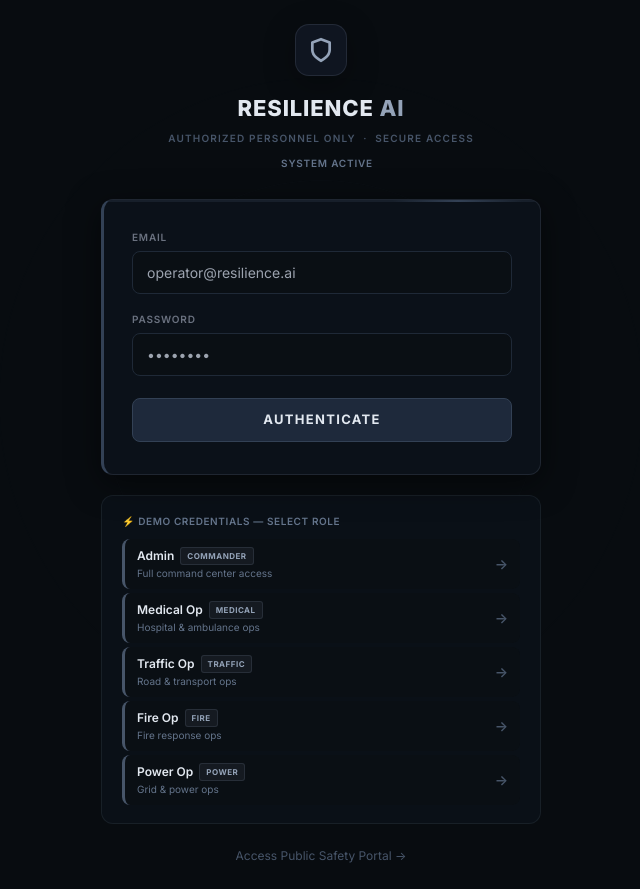
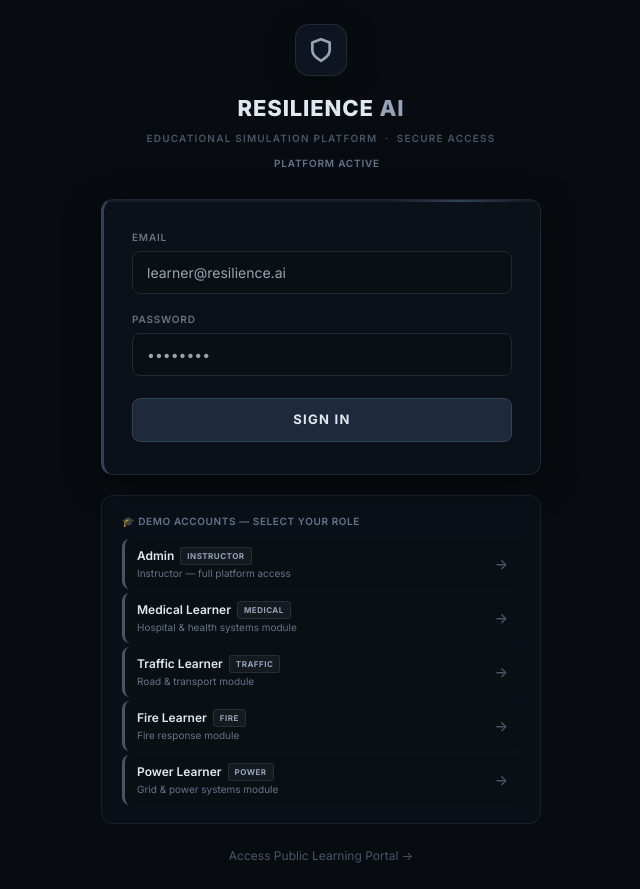
Before and after one commit to omkarkarale/Resilience-AI, a React (Vite) app in the folder frontend/: page /login in a window 1280 px wide. Shown: the whole page, without its empty margins (319-959 px from the left). Built offline with nearby package versions, Linux system fonts and the light colour scheme.

Commit message:
minute changes

```diff
--- a/frontend/src/components/AgentLog.jsx
+++ b/frontend/src/components/AgentLog.jsx
@@ -19,7 +19,7 @@ export default function AgentLog({ logs = [] }) {
     return (
         <div className="glass-card" style={{ padding: '14px 16px', maxHeight: 400, display: 'flex', flexDirection: 'column' }}>
             <div style={{ fontSize: 11, fontWeight: 600, letterSpacing: '0.05em', textTransform: 'uppercase', color: 'var(--text-secondary)', marginBottom: 8 }}>
-                Agent Activity
+                Model Activity
             </div>
 
             <div ref={scrollRef} style={{ flex: 1, overflowY: 'auto', maxHeight: 340 }}>
@@ -37,7 +37,7 @@ export default function AgentLog({ logs = [] }) {
                         }}>
                             <div style={{ display: 'flex', justifyContent: 'space-between', alignItems: 'center' }}>
                                 <span style={{ fontSize: 10, fontWeight: 600, color: AGENT_COLORS[log.agent] || 'var(--text-secondary)' }}>
-                                    {log.agent?.replace(' Agent', '')}
+                                    {log.agent?.replace(' Agent', ' Model')}
                                 </span>
                                 <span style={{ fontSize: 9, color: 'var(--text-tertiary)', fontVariantNumeric: 'tabular-nums' }}>T{log.tick || '-'}</span>
                             </div>
--- a/frontend/src/components/AuditLogPanel.jsx
+++ b/frontend/src/components/AuditLogPanel.jsx
@@ -24,10 +24,10 @@ export default function AuditLogPanel() {
     const getActionColor = (action, success) => {
         if (!success) return '#ef4444';
         if (action.includes('login')) return '#22c55e';
-        if (action.includes('simulation')) return '#3b82f6';
-        if (action.includes('report')) return '#8b5cf6';
-        if (action.includes('announcement')) return '#f59e0b';
-        if (action.includes('user')) return '#6366f1';
+        if (action.includes('experiment')) return '#3b82f6';
+        if (action.includes('observation')) return '#8b5cf6';
+        if (action.includes('notice')) return '#f59e0b';
+        if (action.includes('participant')) return '#6366f1';
         return '#7a8599';
     };
 
--- a/frontend/src/components/Dashboard.jsx
+++ b/frontend/src/components/Dashboard.jsx
@@ -102,7 +102,7 @@ const Dashboard = React.memo(function Dashboard({ state, userRole = 'admin', use
             <div className="glass-card" style={{ padding: '14px 16px' }}>
                 <div style={{ display: 'flex', alignItems: 'center', justifyContent: 'space-between', marginBottom: 10 }}>
                     <span style={{ fontSize: 11, fontWeight: 600, letterSpacing: '0.05em', textTransform: 'uppercase', color: 'var(--text-secondary)' }}>
-                        Assessment
+                        Simulation Analysis
                     </span>
                     <span style={{ fontSize: 10, fontWeight: 600, color: 'var(--text-tertiary)', fontVariantNumeric: 'tabular-nums' }}>
                         T+{tick.toString().padStart(3, '0')}
@@ -170,7 +170,7 @@ const Dashboard = React.memo(function Dashboard({ state, userRole = 'admin', use
             {uniqueRecs.length > 0 && (
                 <div className="glass-card" style={{ padding: '14px 16px', position: 'relative' }}>
                     <div style={{ fontSize: 11, fontWeight: 600, letterSpacing: '0.05em', textTransform: 'uppercase', color: 'var(--text-secondary)', marginBottom: 8 }}>
-                        Priority Actions ({uniqueRecs.length})
+                        Recommended Interventions ({uniqueRecs.length})
                     </div>
                     <div
                         className="overflow-y-auto"
@@ -267,7 +267,7 @@ const Dashboard = React.memo(function Dashboard({ state, userRole = 'admin', use
             {/* District Risk Scores */}
             <div className="glass-card" style={{ padding: '14px 16px' }}>
                 <div style={{ fontSize: 11, fontWeight: 600, letterSpacing: '0.05em', textTransform: 'uppercase', color: 'var(--text-secondary)', marginBottom: 8 }}>
-                    District Risk
+                    Zone Vulnerability Analysis
                 </div>
                 <div style={{ display: 'grid', gridTemplateColumns: '1fr 1fr', gap: 3 }}>
                     {sortedZones.map(zone => (
--- a/frontend/src/components/LoginPage.jsx
+++ b/frontend/src/components/LoginPage.jsx
@@ -4,19 +4,19 @@ import { useAuth } from '../context/AuthContext';
 
 /* ── Role config ──────────────────────────────────────────────── */
 const ROLE_BADGES = {
-    Admin:        'COMMANDER',
-    'Medical Op': 'MEDICAL',
-    'Traffic Op': 'TRAFFIC',
-    'Fire Op':    'FIRE',
-    'Power Op':   'POWER',
+    Admin:           'INSTRUCTOR',
+    'Medical Learner': 'MEDICAL',
+    'Traffic Learner': 'TRAFFIC',
+    'Fire Learner':    'FIRE',
+    'Power Learner':   'POWER',
 };
 
 const DEMO_ACCOUNTS = [
-    { label: 'Admin', email: 'admin@resilience.ai', password: 'admin123', desc: 'Full command center access' },
-    { label: 'Medical Op', email: 'medical@resilience.ai', password: 'operator123', desc: 'Hospital & ambulance ops' },
-    { label: 'Traffic Op', email: 'traffic@resilience.ai', password: 'operator123', desc: 'Road & transport ops' },
-    { label: 'Fire Op', email: 'fire@resilience.ai', password: 'operator123', desc: 'Fire response ops' },
-    { label: 'Power Op', email: 'power@resilience.ai', password: 'operator123', desc: 'Grid & power ops' },
+    { label: 'Admin', email: 'admin@resilience.ai', password: 'admin123', desc: 'Instructor — full platform access' },
+    { label: 'Medical Learner', email: 'medical@resilience.ai', password: 'operator123', desc: 'Hospital & health systems module' },
+    { label: 'Traffic Learner', email: 'traffic@resilience.ai', password: 'operator123', desc: 'Road & transport module' },
+    { label: 'Fire Learner', email: 'fire@resilience.ai', password: 'operator123', desc: 'Fire response module' },
+    { label: 'Power Learner', email: 'power@resilience.ai', password: 'operator123', desc: 'Grid & power systems module' },
 ];
 
 /* ── CSS-only animations (injected once) ──────────────────────── */
@@ -146,7 +146,7 @@ export default function LoginPage() {
                             fontSize: 10, color: '#475569', marginTop: 6,
                             fontWeight: 600, letterSpacing: '0.12em', textTransform: 'uppercase',
                         }}>
-                            AUTHORIZED PERSONNEL ONLY &nbsp;·&nbsp; SECURE ACCESS
+                            EDUCATIONAL SIMULATION PLATFORM &nbsp;·&nbsp; SECURE ACCESS
                         </div>
                         <div style={{
                             display: 'flex', alignItems: 'center', justifyContent: 'center',
@@ -159,7 +159,7 @@ export default function LoginPage() {
                                 display: 'inline-block',
                             }} />
                             <span style={{ fontSize: 10, color: '#64748b', fontWeight: 600, letterSpacing: '0.08em' }}>
-                                SYSTEM ACTIVE
+                                PLATFORM ACTIVE
                             </span>
                         </div>
                     </div>
@@ -203,7 +203,7 @@ export default function LoginPage() {
                                         value={email}
                                         onChange={e => setEmail(e.target.value)}
                                         required
-                                        placeholder="operator@resilience.ai"
+                                        placeholder="learner@resilience.ai"
                                         style={{
                                             width: '100%', padding: '10px 14px',
                                             background: '#0a0f14',
@@ -283,7 +283,7 @@ export default function LoginPage() {
                                         }
                                     }}
                                 >
-                                    {loading ? 'Authenticating…' : 'AUTHENTICATE'}
+                                    {loading ? 'Signing In…' : 'SIGN IN'}
                                 </button>
                             </form>
                         </div>
@@ -300,7 +300,7 @@ export default function LoginPage() {
                             fontSize: 10, fontWeight: 600, color: '#64748b',
                             letterSpacing: '0.06em', textTransform: 'uppercase',
                             marginBottom: 10,
-                        }}>⚡ DEMO CREDENTIALS — SELECT ROLE</div>
+                        }}>🎓 DEMO ACCOUNTS — SELECT YOUR ROLE</div>
                         <div style={{ display: 'flex', flexDirection: 'column', gap: 4 }}>
                             {DEMO_ACCOUNTS.map(acc => {
                                 const badge = ROLE_BADGES[acc.label] || '';
@@ -361,7 +361,7 @@ export default function LoginPage() {
                             onMouseEnter={e => e.target.style.color = '#94a3b8'}
                             onMouseLeave={e => e.target.style.color = '#475569'}
                         >
-                            Access Public Safety Portal →
+                            Access Public Learning Portal →
                         </a>
                     </div>
                 </div>
--- a/frontend/src/components/UserManagement.jsx
+++ b/frontend/src/components/UserManagement.jsx
@@ -74,10 +74,10 @@ export default function UserManagement() {
         <div className="glass-card" style={{ padding: '14px 16px' }}>
             <div style={{ display: 'flex', alignItems: 'center', justifyContent: 'space-between', marginBottom: 10 }}>
                 <span style={{ fontSize: 11, fontWeight: 600, letterSpacing: '0.05em', textTransform: 'uppercase', color: 'var(--text-secondary)' }}>
-                    User Management ({users.length})
+                    Participant Management ({users.length})
                 </span>
                 <button onClick={() => setShowForm(!showForm)} className="btn-ghost" style={{ fontSize: 10, padding: '4px 10px' }}>
-                    {showForm ? 'Cancel' : '+ Add User'}
+                    {showForm ? 'Cancel' : '+ Add Participant'}
                 </button>
             </div>
 
@@ -124,7 +124,7 @@ export default function UserManagement() {
                     </div>
                     {error && <div style={{ marginBottom: 8, fontSize: 11, color: 'var(--danger)' }}>{error}</div>}
                     <button type="submit" disabled={submitting} className="btn-primary" style={{ width: '100%', fontSize: 12 }}>
-                        {submitting ? 'Creating…' : 'Create User'}
+                        {submitting ? 'Creating…' : 'Create Participant'}
                     </button>
                 </form>
             )}
--- a/frontend/src/components/WhatIfPanel.jsx
+++ b/frontend/src/components/WhatIfPanel.jsx
@@ -416,7 +416,7 @@ export default function WhatIfPanel({ onRunWhatIf, running }) {
             <style>{STYLE}</style>
 
             <div className="whatif-header">
-                <div className="whatif-title">INTERVENTION CONTROLS</div>
+                <div className="whatif-title">SIMULATION INTERVENTIONS</div>
             </div>
 
             <div className="whatif-body">
@@ -446,7 +446,7 @@ export default function WhatIfPanel({ onRunWhatIf, running }) {
 
                 {/* ── AMOUNT CONTROLS ── */}
                 <div>
-                    <div className="section-label">DEPLOY UNITS</div>
+                    <div className="section-label">ALLOCATE RESOURCES</div>
                     <div className="stepper-container">
                         <button
                             className="stepper-btn"
```
Also changed, not shown: frontend/src/App.jsx (+7 -7 lines), frontend/src/components/DisasterControls.jsx (+4 -4 lines), frontend/src/components/FieldReports.jsx (+6 -6 lines), frontend/src/components/PublicPortal.jsx (+13 -13 lines), frontend/src/components/StatusBar.jsx (+5 -5 lines), 2 other files (tests, documents, lock files or other folders).
